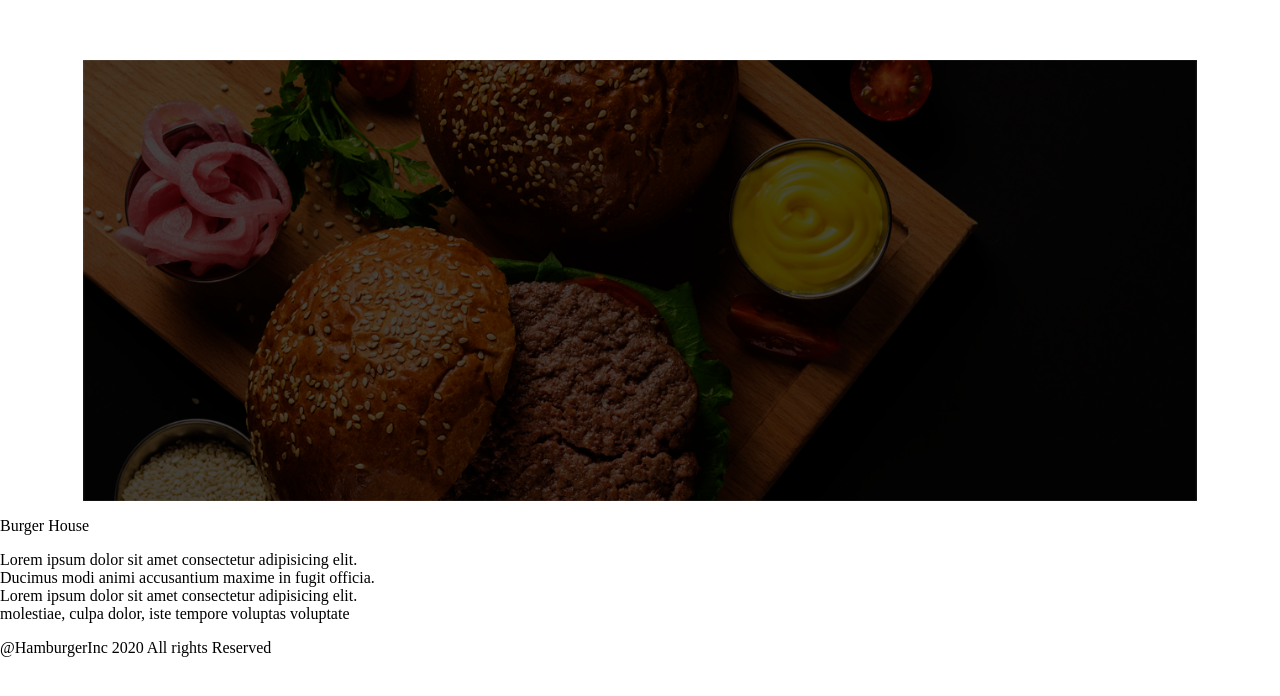
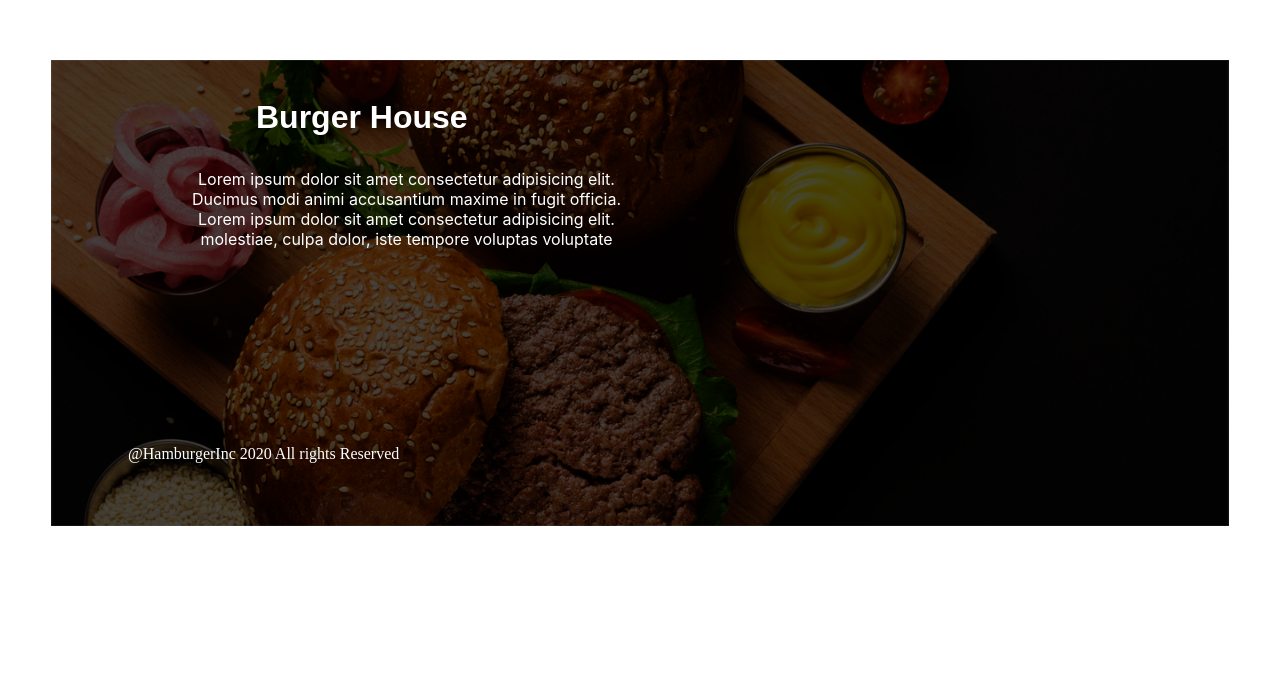
Before and after one commit to AdnanHaramy/Burger-Website, a plain HTML site: page Hamburger-Website/index.html in a window 1280 px wide. Shown: the part 1773-2469 px from the top of the page. Before the commit the page ends 2446 px from the top, so only its background shows below. Drawn offline with Linux system fonts and the light colour scheme.

Commit message:
Add files via upload

```diff
--- a/Hamburger-Website/styles.css
+++ b/Hamburger-Website/styles.css
@@ -107,13 +107,40 @@ button {
   margin-left: 8px;
 }
 /* section7 */
-.footer {
+.footerImgAndTextContainer {
   margin-top: 20px;
+  position: relative;
+  text-align: center;
 }
 #footerImg {
   display: block;
   margin-left: auto;
   margin-right: auto;
-  width: 87vw;
+  width: 92vw;
   border-radius: 0px;
+  margin-bottom: 200px;
 }
+.topLeftText {
+  position: absolute;
+  left: 20%;
+  top: 1.5%;
+  font-size: 2rem;
+  color: white;
+  font-weight: bold;
+  font-family: sans-serif;
+}
+.bottomLeftText {
+  position: absolute;
+  left: 15%;
+  top: 20%;
+  color: white;
+  font-weight: normal;
+  font-family: -apple-system, BlinkMacSystemFont, "Segoe UI", Roboto, Oxygen,
+    Ubuntu, Cantarell, "Open Sans", "Helvetica Neue", sans-serif;
+}
+.bottomText {
+  position: absolute;
+  color: white;
+  bottom: 10%;
+  left: 10%;
+}
```
